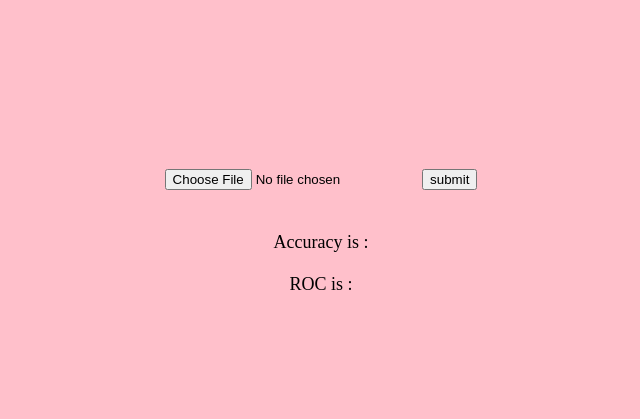
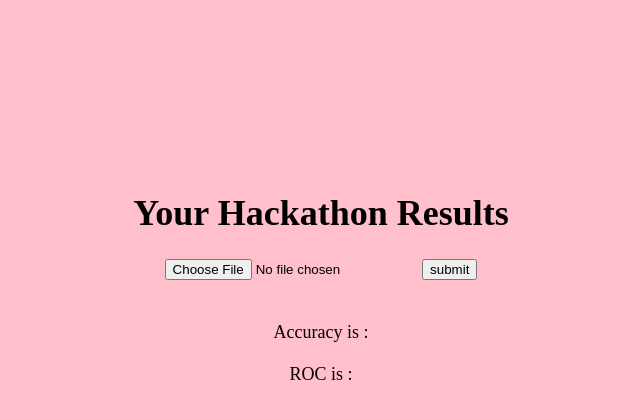
Before and after one commit to Ramkumar-datascience/Heroku-app, a Flask app: page / in a window 1280 px wide. Shown: the top 419 px of the page, without its empty margins (327-967 px from the left). Run offline with Flask 2, Linux system fonts and the light colour scheme; parts of the project's set-up code (start-up, migrations or seed data) failed here and were passed over.

Commit message:
Update index.html

```diff
--- a/templates/index.html
+++ b/templates/index.html
@@ -42,7 +42,7 @@
    {{ prediction_text }}
 
  </div> -->
-
+	<h1> Your Hackathon Results </h1>
 	<form class="" action="predict" method="post">
 		<input type="file" name="csv_file" id="csv_file" required="True" class="form-control" text-align: center;>
 		<input type="submit" name="" value="submit" text-align: center;>
```
